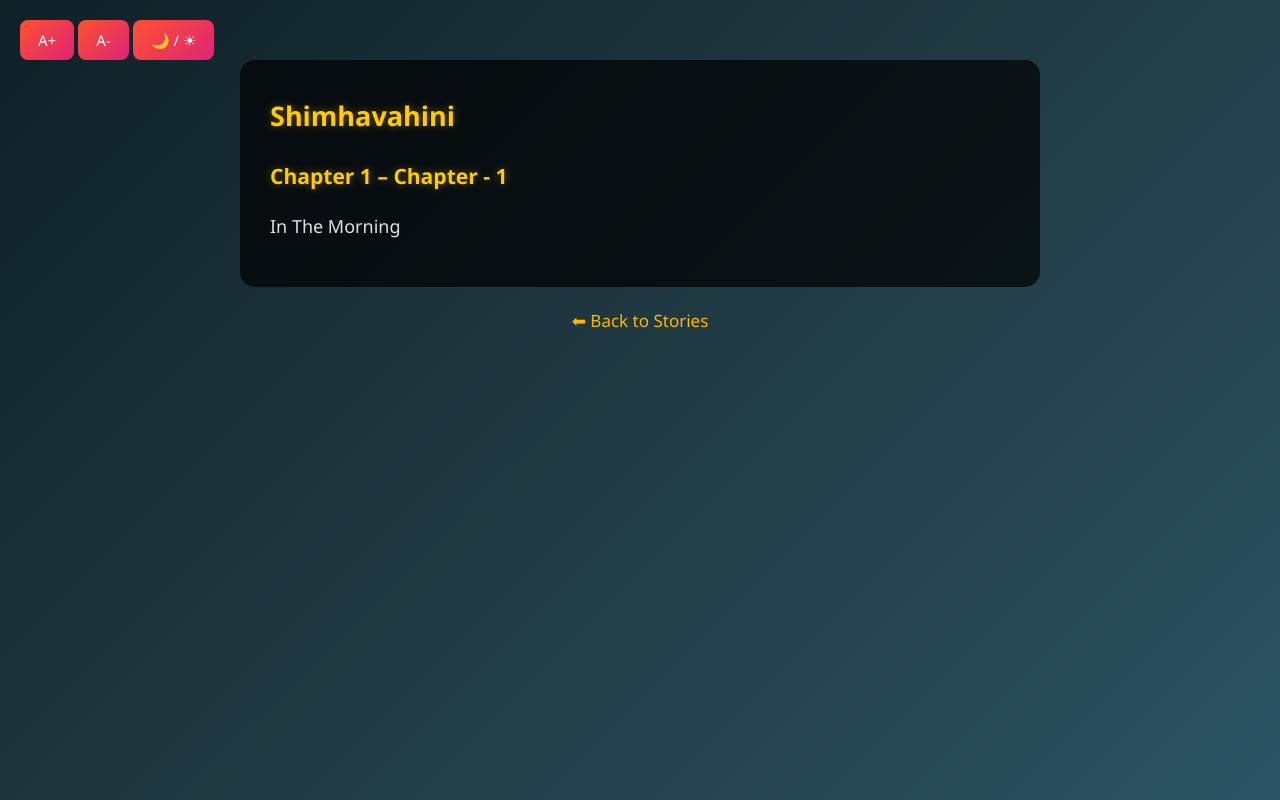
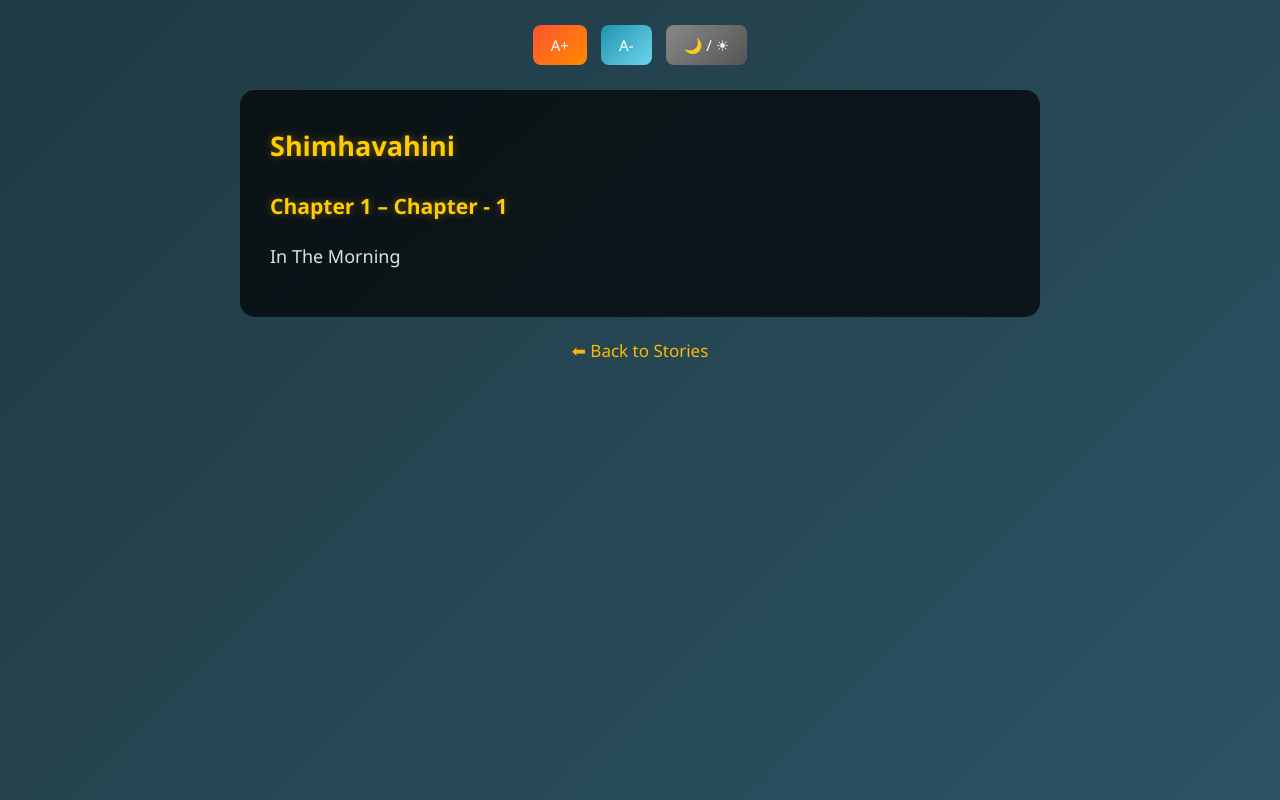
Before and after one commit to prajwalnaik01-png/khathakunj, a Flask app: page /chapter/1 in a window 1280 px wide. Run offline with Flask 3, Linux system fonts and the light colour scheme; data comes from the database, SQL or seed files in the repository.

Commit message:
Update style.css

```diff
--- a/static/style.css
+++ b/static/style.css
@@ -9,14 +9,10 @@
 /* ===== BODY ===== */
 body {
   min-height: 100vh;
-  background: linear-gradient(
-    135deg,
-    #0f2027,
-    #203a43,
-    #2c5364
-  );
+  background: linear-gradient(135deg, #0f2027, #203a43, #2c5364);
   color: #f5f5f5;
   padding: 20px;
+  transition: background 0.4s, color 0.4s;
 }
 
 /* ===== LINKS ===== */
@@ -36,6 +32,7 @@ div[style*="border-bottom"] {
   backdrop-filter: blur(6px);
   border-radius: 10px;
   margin-bottom: 25px;
+  padding: 10px;
 }
 
 /* ===== HEADINGS ===== */
@@ -52,7 +49,7 @@ p {
   color: #e0e0e0;
 }
 
-/* ===== BUTTONS ===== */
+/* ===== BUTTONS (DEFAULT) ===== */
 button {
   background: linear-gradient(135deg, #ff512f, #dd2476);
   border: none;
@@ -81,14 +78,15 @@ input, textarea, select {
   color: white;
 }
 
-input::placeholder, textarea::placeholder {
+input::placeholder,
+textarea::placeholder {
   color: #ccc;
 }
 
 /* ===== LOGIN / REGISTER CENTER ===== */
 form {
   max-width: 420px;
-  margin: 60px auto;
+  margin: 80px auto;
   padding: 30px;
   background: rgba(0, 0, 0, 0.65);
   border-radius: 15px;
@@ -127,12 +125,59 @@ footer {
   border-radius: 15px;
 }
 
+/* ===== READER CONTROLS ===== */
+.reader-controls {
+  text-align: center;
+  margin-bottom: 20px;
+}
+
+.reader-controls button {
+  margin: 5px;
+}
+
+/* ===== FIRE BUTTON ===== */
+.btn-fire {
+  background: linear-gradient(135deg, #ff512f, #ff8c00);
+}
+
+/* ===== WATER BUTTON ===== */
+.btn-water {
+  background: linear-gradient(135deg, #2193b0, #6dd5ed);
+}
+
+/* ===== NEUTRAL BUTTON ===== */
+.btn-neutral {
+  background: linear-gradient(135deg, #888, #555);
+}
+
+/* ===== NIGHT MODE ===== */
+body.night {
+  background: #0b0f14;
+  color: #e0e0e0;
+}
+
+body.night .reader {
+  background: rgba(20, 20, 20, 0.9);
+}
+
+/* ===== LIGHT MODE ===== */
+body.light {
+  background: linear-gradient(135deg, #203a43, #2c5364);
+  color: #f5f5f5;
+}
+
 /* ===== RESPONSIVE ===== */
 @media (max-width: 600px) {
   body {
     padding: 10px;
   }
+
   h1 {
     font-size: 26px;
   }
+
+  .reader {
+    padding: 20px;
+    font-size: 16px;
+  }
 }
```
